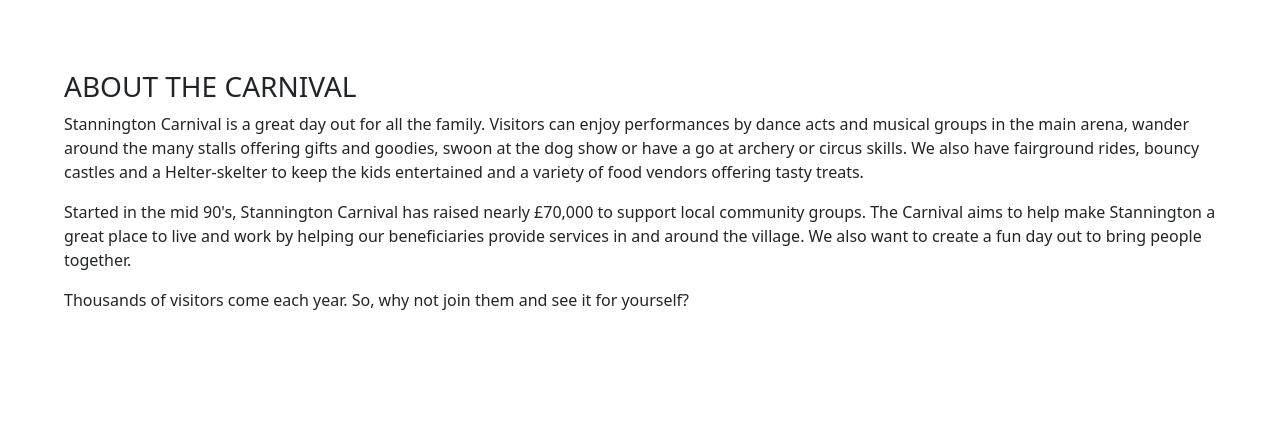
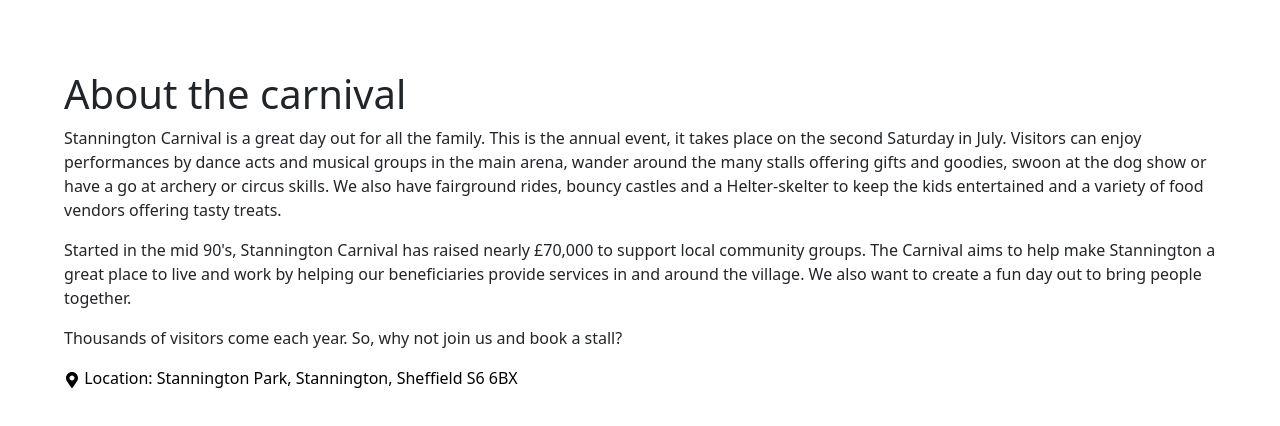
Before and after one commit to InstructorGreene/Perspicacious_Persimmons_Frontend22, a React (Create React App) app: page / in a window 1280 px wide. Shown: the part 700-1126 px from the top of the page. Before the commit the page ends 1092 px from the top, so only its background shows below. Built offline with nearby package versions, Linux system fonts and the light colour scheme.

Commit message:
some main page changes

```diff
--- a/package.json
+++ b/package.json
@@ -17,6 +17,7 @@
     "react-bootstrap": "^2.6.0",
     "react-dom": "^18.2.0",
     "react-hook-form": "^7.39.4",
+    "react-icons": "^4.6.0",
     "react-router-dom": "^6.4.3",
     "react-scripts": "5.0.1",
     "sass": "^1.56.1",
--- a/src/Components/Dashboard/Dashboard.jsx
+++ b/src/Components/Dashboard/Dashboard.jsx
@@ -35,7 +35,9 @@ const Dashboard = (props) => {
   return (
     <>
       <div>
-        {buildRows()} {refreshList()}
+        {buildRows()}
+        {/* Why is this here? */}
+        {/* {refreshList()} */}
       </div>
     </>
   );
--- a/src/Components/Homepage/HomePage.jsx
+++ b/src/Components/Homepage/HomePage.jsx
@@ -1,5 +1,6 @@
 import React from "react";
 import Carousel from "react-bootstrap/Carousel";
+import { FaMapMarkerAlt } from "react-icons/fa";
 import "./Homepage.css";
 
 const HomePage = () => {
@@ -46,14 +47,16 @@ const HomePage = () => {
       </Carousel>
 
       <div className="about">
-        <h3>ABOUT THE CARNIVAL</h3>
+        <h1 className="title">About the carnival</h1>
         <p>
-          Stannington Carnival is a great day out for all the family. Visitors
-          can enjoy performances by dance acts and musical groups in the main
-          arena, wander around the many stalls offering gifts and goodies, swoon
-          at the dog show or have a go at archery or circus skills. We also have
-          fairground rides, bouncy castles and a Helter-skelter to keep the kids
-          entertained and a variety of food vendors offering tasty treats.
+          Stannington Carnival is a great day out for all the family. This is
+          the annual event, it takes place on the second Saturday in July.
+          Visitors can enjoy performances by dance acts and musical groups in
+          the main arena, wander around the many stalls offering gifts and
+          goodies, swoon at the dog show or have a go at archery or circus
+          skills. We also have fairground rides, bouncy castles and a
+          Helter-skelter to keep the kids entertained and a variety of food
+          vendors offering tasty treats.
         </p>
         <p>
           Started in the mid 90's, Stannington Carnival has raised nearly
@@ -63,9 +66,18 @@ const HomePage = () => {
           to create a fun day out to bring people together.
         </p>
         <p>
-          Thousands of visitors come each year. So, why not join them and see it
-          for yourself?
+          Thousands of visitors come each year. So, why not join us and book a
+          stall?
         </p>
+        <a
+          className="location-link"
+          rel="noopener noreferrer"
+          target="blank"
+          href="https://goo.gl/maps/UK6DSxXkBvtAJvKn8"
+        >
+          <FaMapMarkerAlt /> Location: Stannington Park, Stannington, Sheffield
+          S6 6BX
+        </a>
       </div>
     </>
   );
--- a/src/Components/Homepage/Homepage.css
+++ b/src/Components/Homepage/Homepage.css
@@ -1,3 +1,5 @@
+.title {
+}
 .item {
   width: 95vw;
   height: 70vh;
@@ -15,3 +17,7 @@
 .about {
   padding: 5%;
 }
+.location-link:hover,
+.location-link:focus {
+  color: black;
+}
--- a/src/apiClient.js
+++ b/src/apiClient.js
@@ -1,6 +1,6 @@
 import axios from "axios";
 // const url = "http://localhost:3001/";
-const url = "https://carnival-backend.onrender.com";
+const url = "http://localhost:3001/";
 
 export class ApiClient {
   constructor(tokenProvider, logoutHandler) {
```
Also changed, not shown: src/Booking/Booking.js (deleted), src/Dasboard/Dashboard.jsx (deleted), 1 other file (tests, documents, lock files or other folders).
